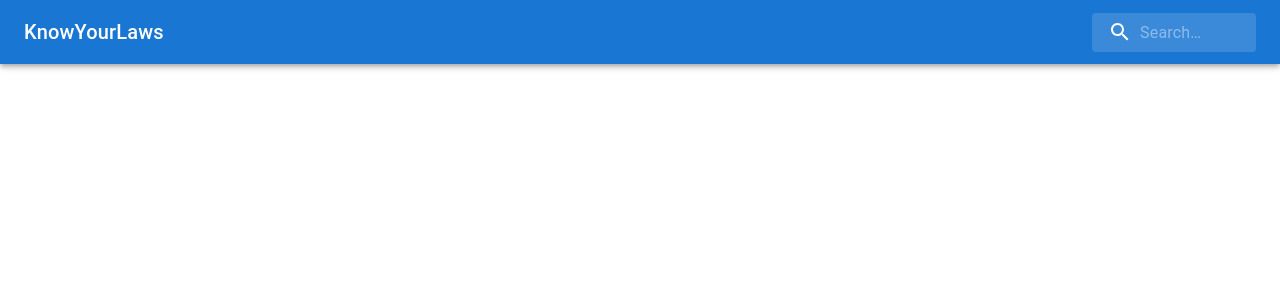
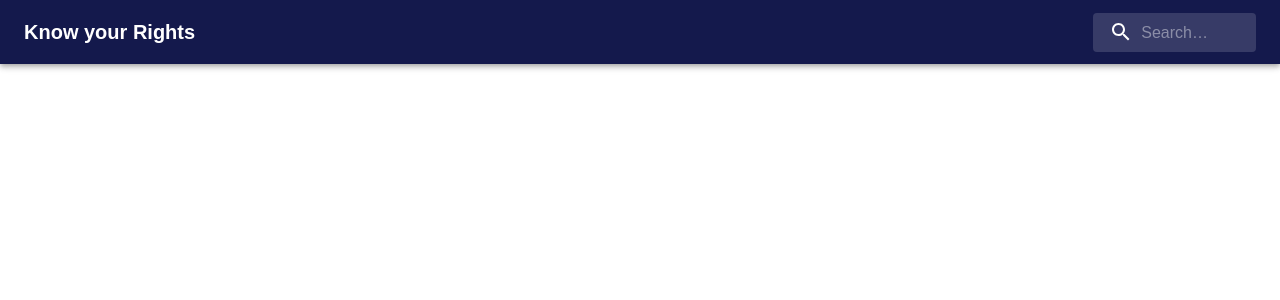
Before and after one commit to stephin007/law-in-check, a React (Create React App) app: page / in a window 1280 px wide. Shown: the top 300 px of the page. Built offline with nearby package versions, Linux system fonts and the light colour scheme.

Commit message:
navbar setup

```diff
--- a/src/components/Navbar/Navbar.jsx
+++ b/src/components/Navbar/Navbar.jsx
@@ -1,6 +1,10 @@
 import * as React from "react";
 import { styled, alpha } from "@mui/material/styles";
-import { AppBar, Box, Toolbar, Typography, InputBase } from "@mui/material";
+import AppBar from "@mui/material/AppBar";
+import Box from "@mui/material/Box";
+import Toolbar from "@mui/material/Toolbar";
+import Typography from "@mui/material/Typography";
+import InputBase from "@mui/material/InputBase";
 import SearchIcon from "@mui/icons-material/Search";
 
 const Search = styled("div")(({ theme }) => ({
@@ -45,7 +49,7 @@ const StyledInputBase = styled(InputBase)(({ theme }) => ({
   },
 }));
 
-const Navbar = () => {
+export default function SearchAppBar() {
   return (
     <Box sx={{ flexGrow: 1 }}>
       <AppBar position='static'>
@@ -56,7 +60,7 @@ const Navbar = () => {
             component='div'
             sx={{ flexGrow: 1, display: { xs: "none", sm: "block" } }}
           >
-            KnowYourLaws
+            Know your Rights
           </Typography>
           <Search>
             <SearchIconWrapper>
@@ -71,6 +75,4 @@ const Navbar = () => {
       </AppBar>
     </Box>
   );
-};
-
-export default Navbar;
+}
--- /dev/null
+++ b/src/theme.js
@@ -0,0 +1,37 @@
+import { createTheme } from "@mui/material";
+
+export default createTheme({
+  palette: {
+    background: {
+      default: "#F1F3F4",
+    },
+    primary: {
+      main: "#14194c",
+    },
+    pink: "linear-gradient(138.72deg, #DC8295 0%, #DC687C 95.83%)",
+  },
+  typography: {
+    fontFamily: "Mulish, sans-serif",
+    h4: {
+      fontWeight: 800,
+    },
+    h5: {
+      fontWeight: 800,
+    },
+    h6: {
+      fontWeight: 800,
+    },
+    subtitle1: {
+      fontWeight: 800,
+    },
+  },
+  mixins: {
+    alignInTheCenter: {
+      display: "flex",
+      alignItems: "center",
+      flexDirection: "column",
+      justifyContent: "center",
+      height: "100vh",
+    },
+  },
+});
```
Also changed, not shown: src/App.js (+5 -2 lines).
